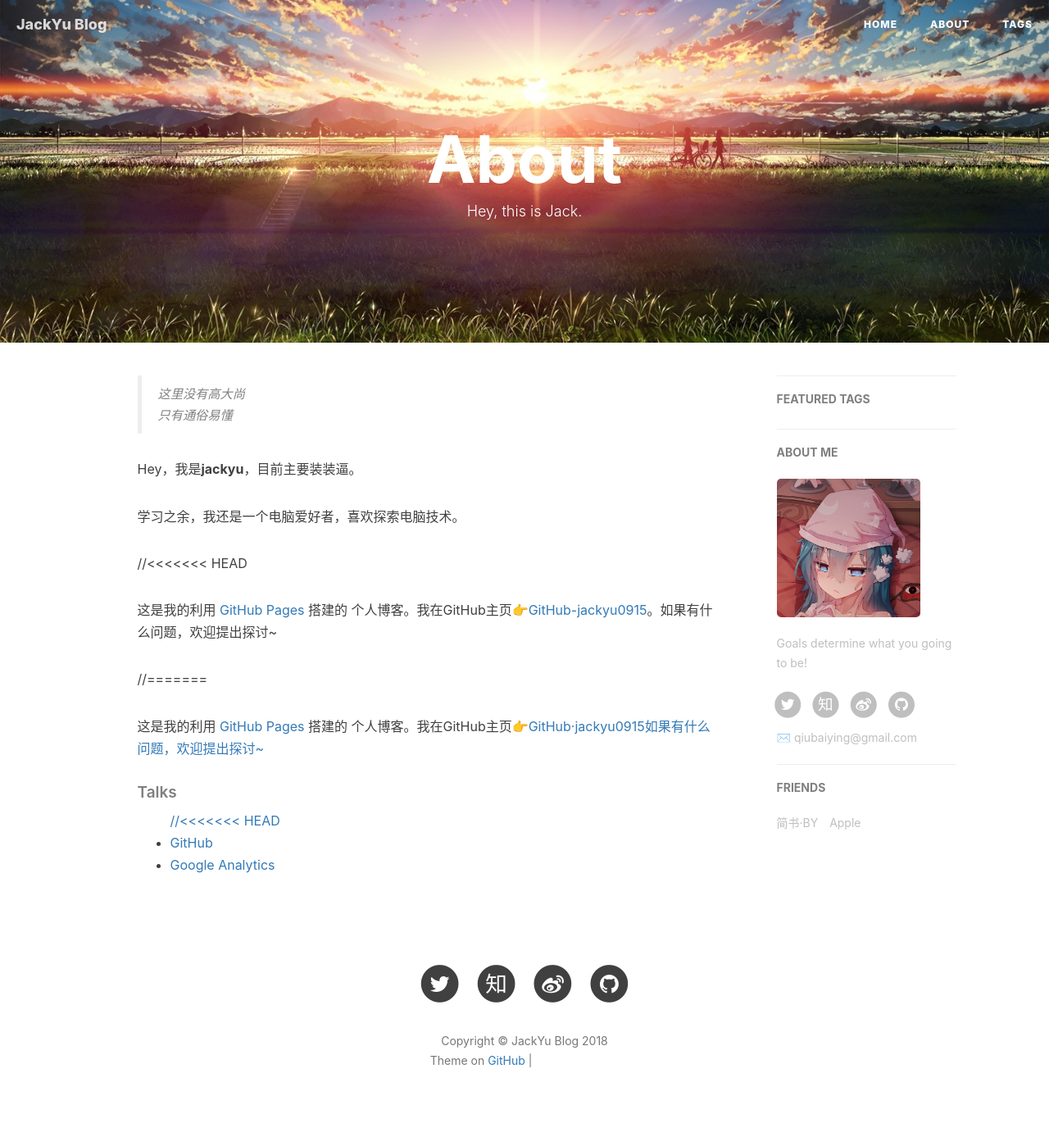
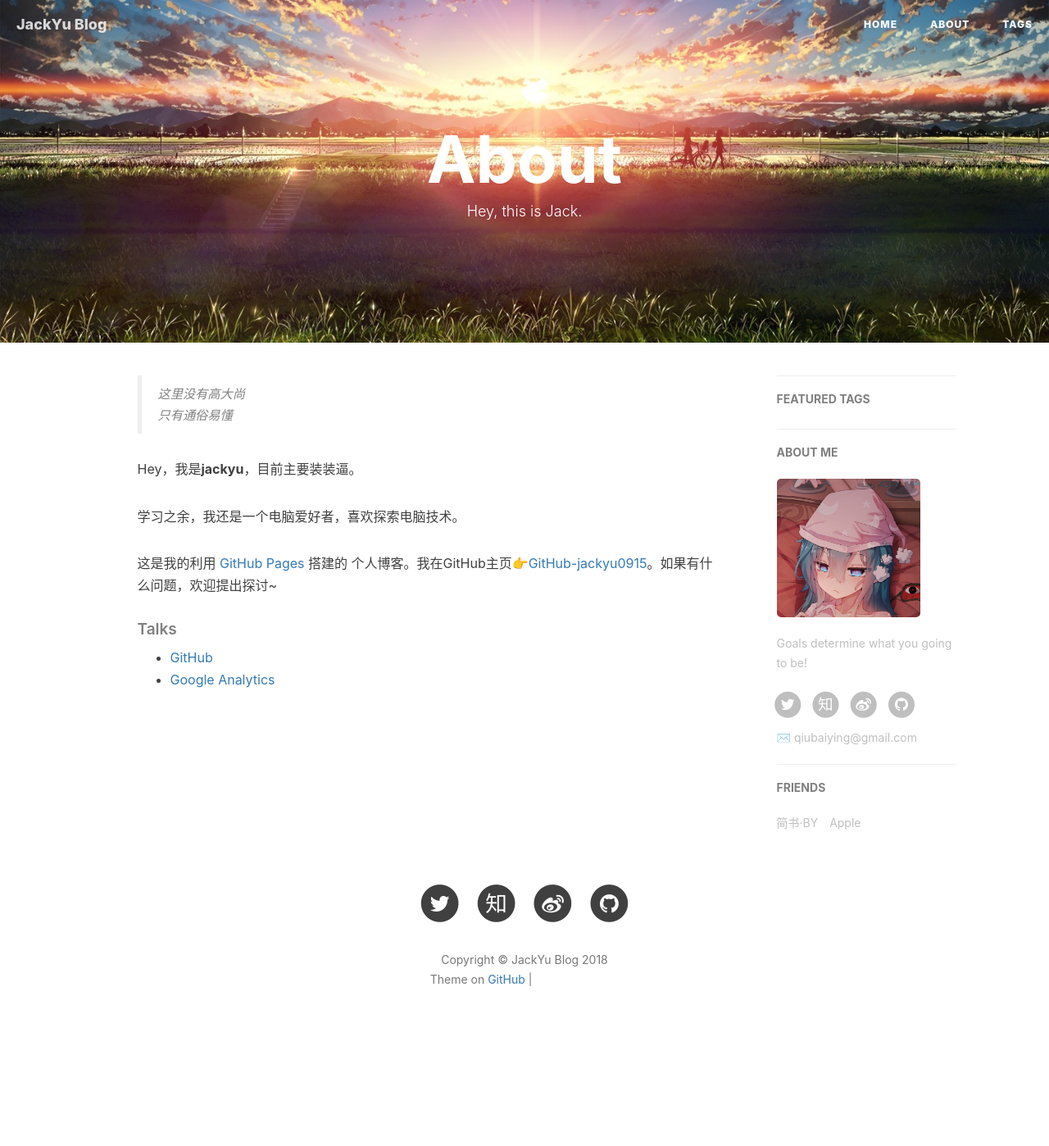
Before and after one commit to yyzz221/jackyu0915.github.io, a Jekyll site: the page built from about.html, in a window 1280 px wide. Shown: the whole page at 82% size. Built offline with Jekyll 4.4.1, drawn with Linux system fonts in a browser that asks for light colours; nearby versions of some CDN libraries; comment, search, counter and statistics services are not loaded; after the commit the page ends 1299 px from its top, so only the background shows below that; grey boxes are pictures that could not be loaded.

Commit message:
Update about.html
about 错误修正

```diff
--- a/about.html
+++ b/about.html
@@ -22,17 +22,14 @@ header-img: "img/about_bg .jpg"
 
     <p>学习之余，我还是一个电脑爱好者，喜欢探索电脑技术。</p>
 
-//<<<<<<< HEAD
+
     <p>这是我的利用 <a href="https://pages.github.com/">GitHub Pages</a> 搭建的 个人博客。我在GitHub主页<a href="https://github.com/jackyu0915/">👉GitHub-jackyu0915</a>。如果有什么问题，欢迎提出探讨~</p>
-//=======
-    <p>这是我的利用 <a href="https://pages.github.com/">GitHub Pages</a> 搭建的 个人博客。我在GitHub主页<a href="https://github.com/jackyu0915/">👉GitHub·jackyu0915如果有什么问题，欢迎提出探讨~</p>
 
     <p></p>
 
     <h5>Talks</h5>
 
     <ul>
-//<<<<<<< HEAD
         <li><a href="https://github.com">GitHub</a></li>
         <li><a href="https://analytics.google.com/analytics">Google Analytics</a></li>
     </ul>
@@ -50,7 +47,6 @@ header-img: "img/about_bg .jpg"
     <p>I am a computer enthusiast, I like computer technology.</p>
 
     <h5>Talks</h5>
-
     <ul>
     <li><a href="https://github.com">GitHub</a></li>
     <li><a href="https://pages.github.com/">GitHub Pages</a></li>
```
